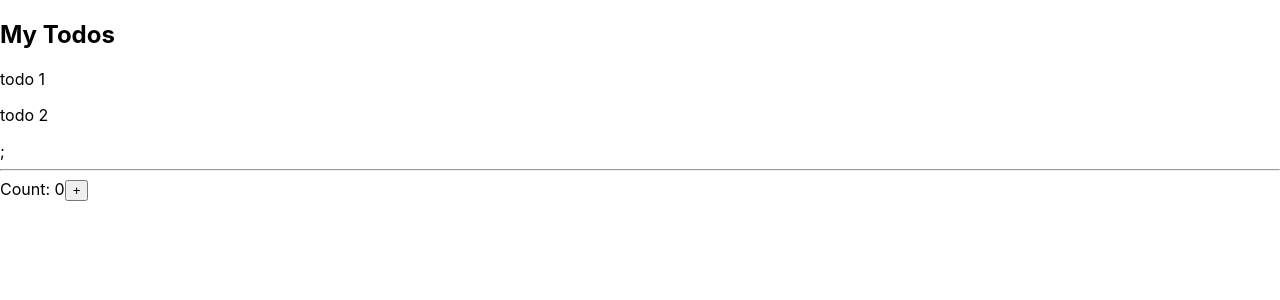
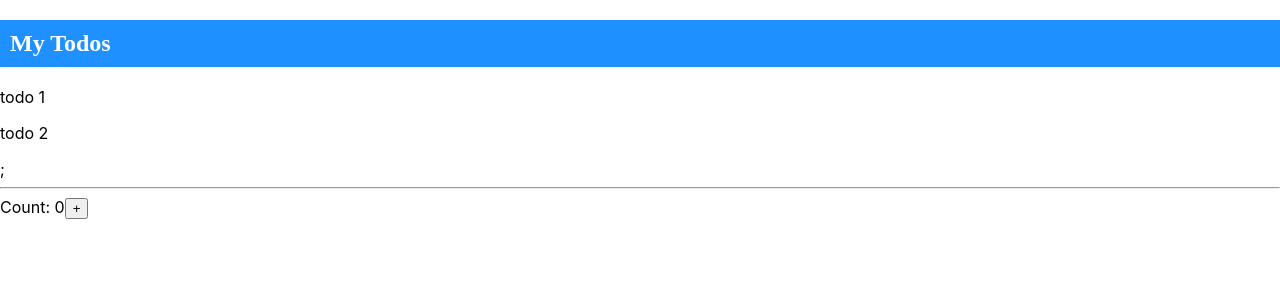
Before and after one commit to maribelcuales/React-Review-Project, a React (Create React App) app: page / in a window 1280 px wide. Shown: the top 300 px of the page. Built offline with nearby package versions, Linux system fonts and the light colour scheme.

Commit message:
Created a style object headerStyle in Todos component.

```diff
--- a/src/Todos/Todos.js
+++ b/src/Todos/Todos.js
@@ -2,9 +2,17 @@ import { memo } from 'react';
 
 const Todos = ({todos}) => {
   console.log("child render");
+
+  const headerStyle = {
+    color: "white",
+    backgroundColor: "DodgerBlue",
+    padding: "10px",
+    fontFamily: "Sans Serif"
+  };
+
   return (
     <>
-      <h2>My Todos</h2>
+      <h2 style={headerStyle}>My Todos</h2>
       {todos.map((todo, index) => {
         return <p key={index}>{todo}</p>
       })};
```
